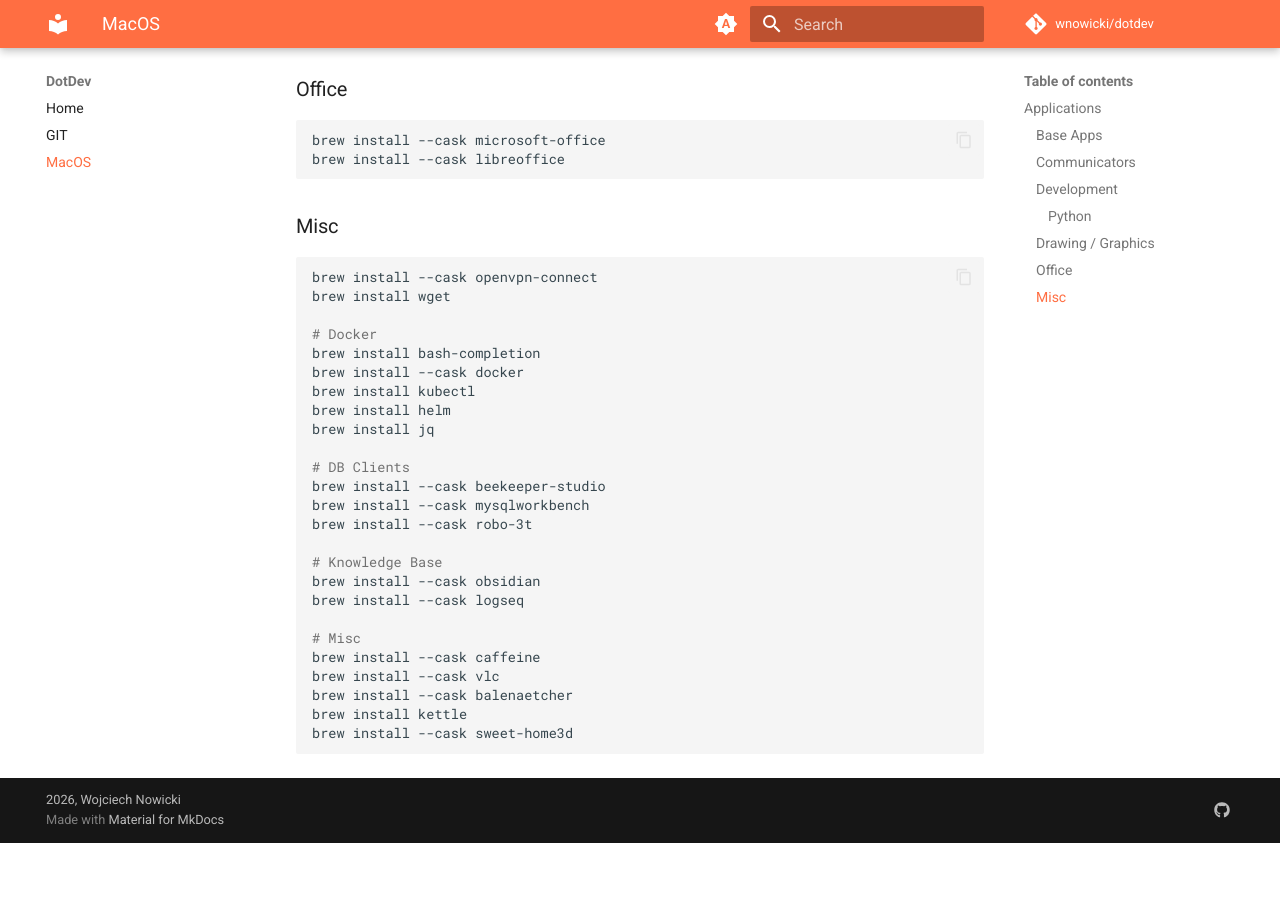
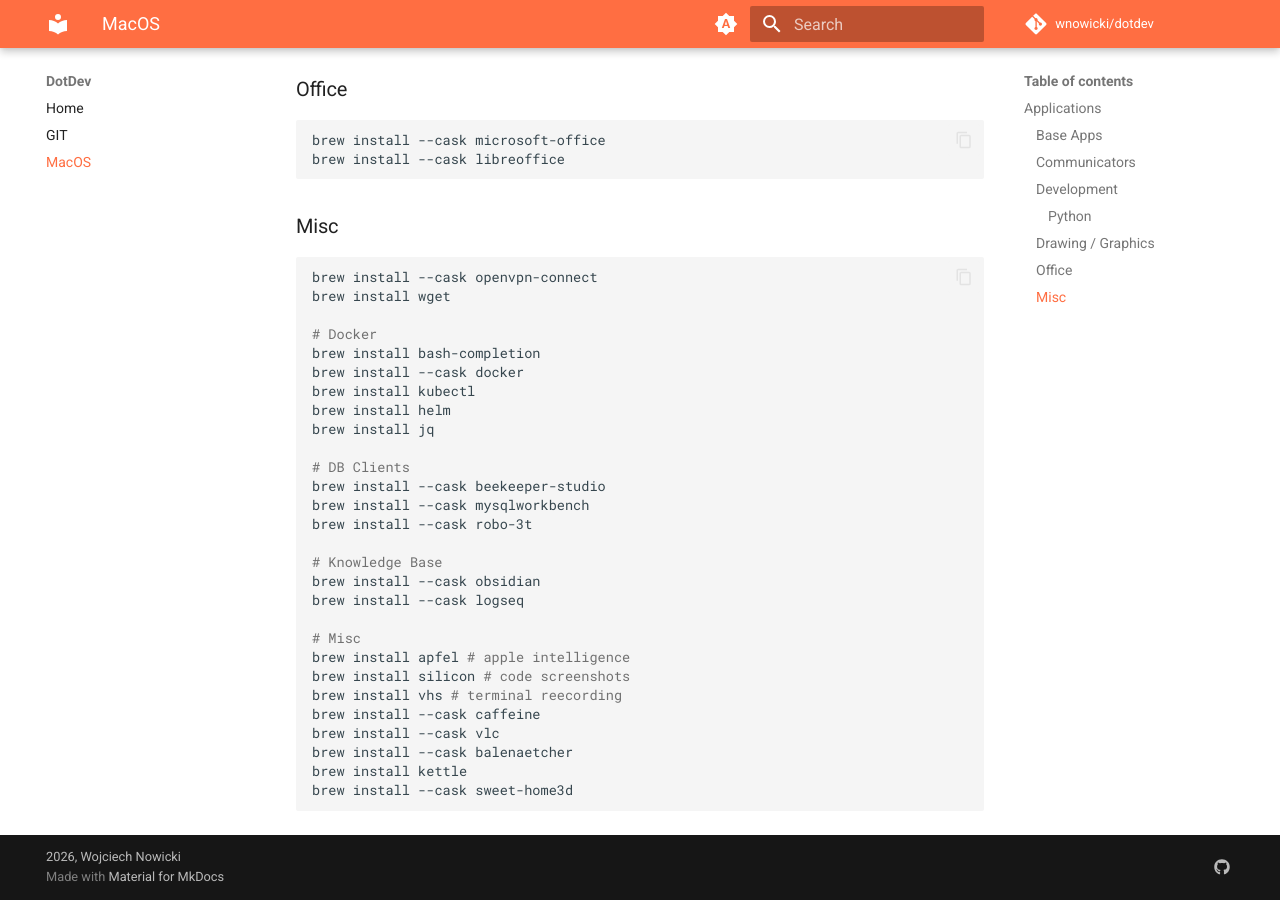
Before and after one commit to wnowicki/dotdev, an MkDocs documentation site: the page built from docs/macos.md, in a window 1280 px wide and 900 px high, scrolled down 1186 px. Built offline with MkDocs 1.6.1 and Material for MkDocs 9.7.7, drawn with Linux system fonts in a browser that asks for light colours; comment, search, counter and statistics services are not loaded; before the commit the page ends 2029 px from its top, so only the background shows below that.

Commit message:
Add additional brew install commands for tools
Added installation commands for apfel, silicon, and vhs.

```diff
--- a/docs/macos.md
+++ b/docs/macos.md
@@ -86,6 +86,9 @@
 brew install --cask logseq
 
 # Misc
+brew install apfel # apple intelligence
+brew install silicon # code screenshots
+brew install vhs # terminal reecording
 brew install --cask caffeine
 brew install --cask vlc
 brew install --cask balenaetcher
```
